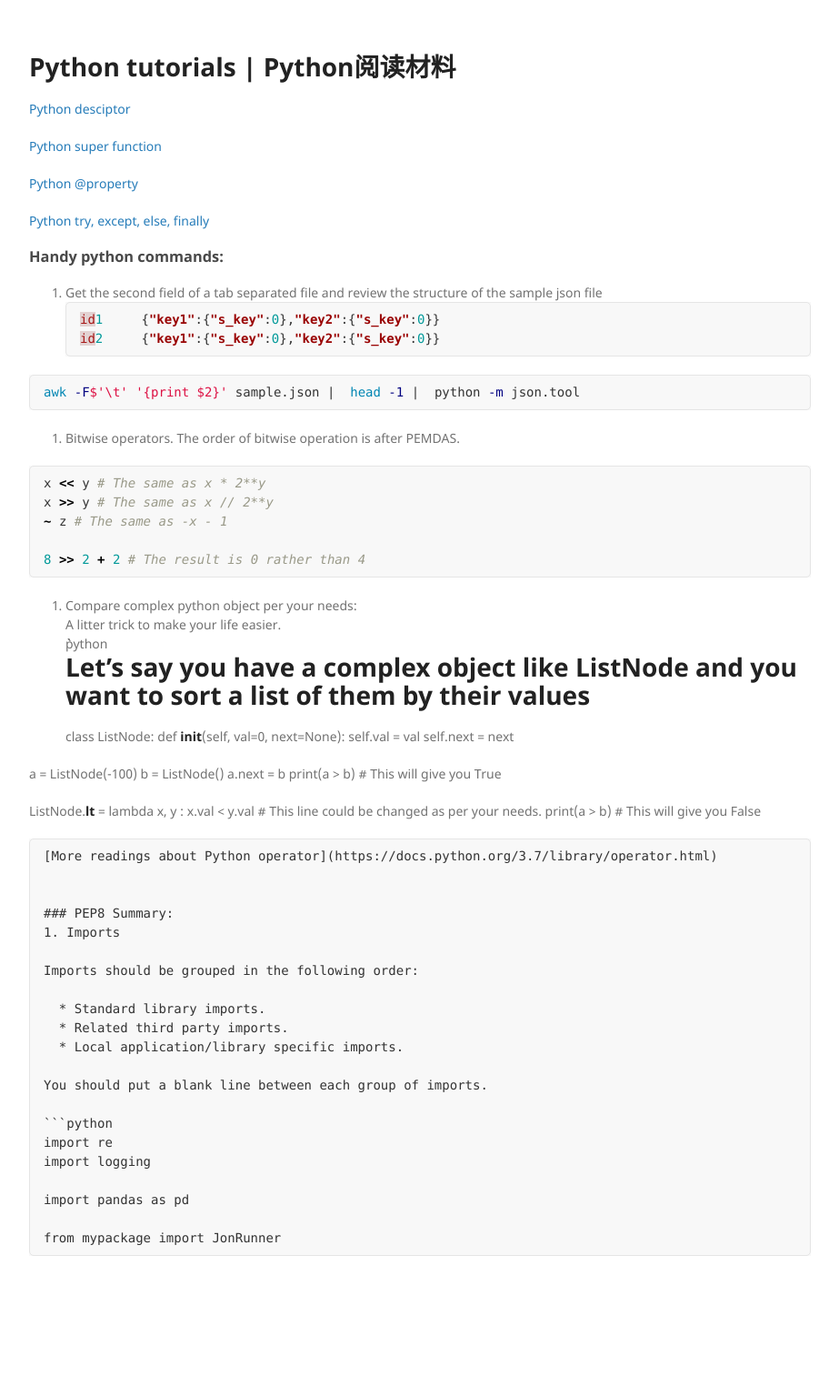
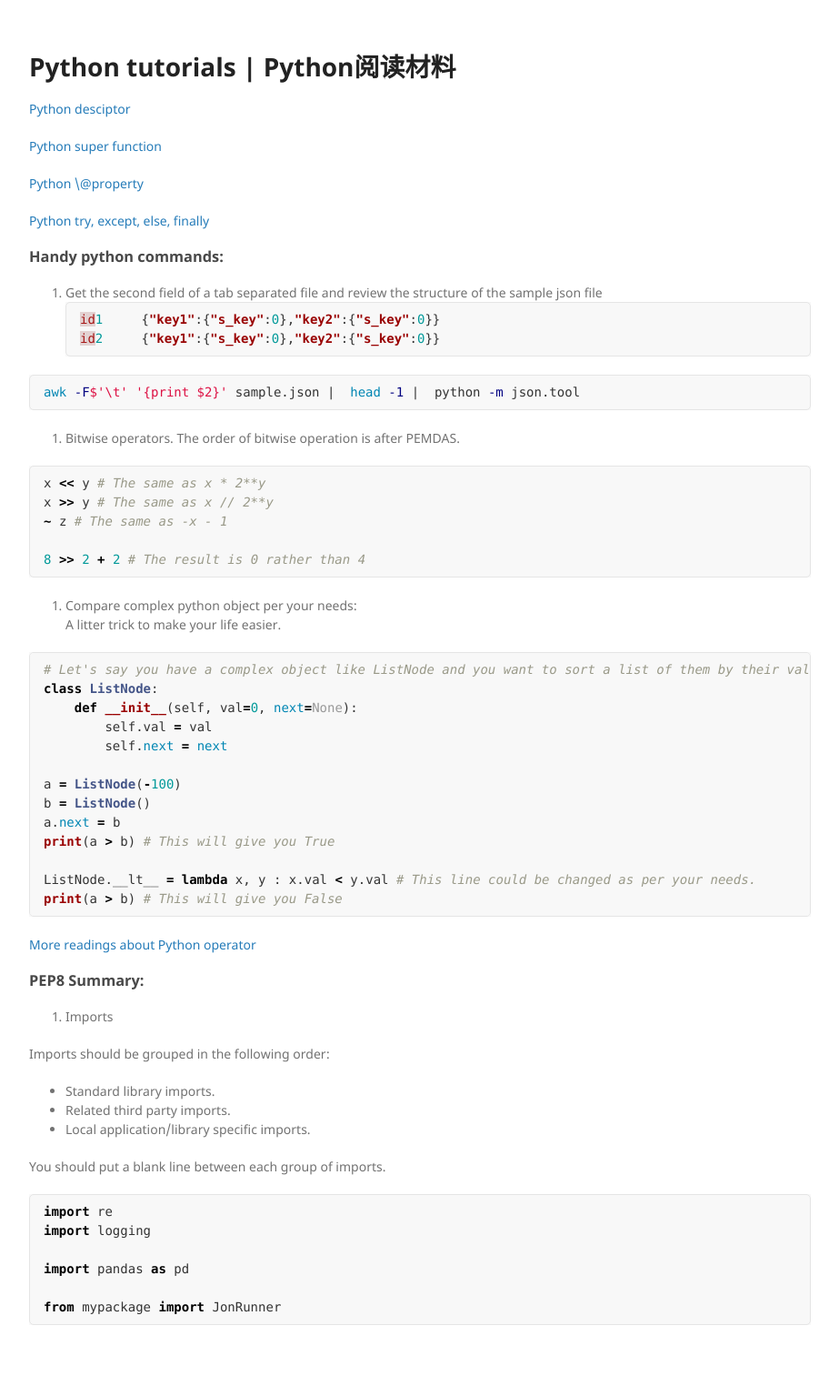
Before and after one commit to RupertMa/RupertMa.github.io, a Jekyll site: the page built from Python-notes.md, in a window 1280 px wide. Shown: the whole page at 91% size, without its empty margins (178-1101 px from the left). Built offline with Jekyll 4.4.1, drawn with Linux system fonts in a browser that asks for light colours; before the commit the page ends 1459 px from its top, so only the background shows below that.

Commit message:
Formatting

````diff
--- a/Python-notes.md
+++ b/Python-notes.md
@@ -8,7 +8,7 @@ layout: post
 
 [Python super function](https://realpython.com/python-super/)
 
-[Python @property](https://www.programiz.com/python-programming/property)
+[Python \@property](https://www.programiz.com/python-programming/property)
 
 [Python try, except, else, finally](http://tutors.ics.uci.edu/index.php/79-python-resources/104-try-except)
 
@@ -35,6 +35,7 @@ x >> y # The same as x // 2**y
 
 3. Compare complex python object per your needs:
 A litter trick to make your life easier.
+
 ```python
 # Let's say you have a complex object like ListNode and you want to sort a list of them by their values
 class ListNode:
````
